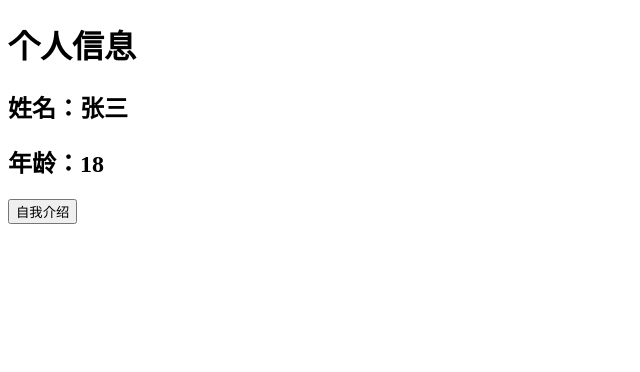
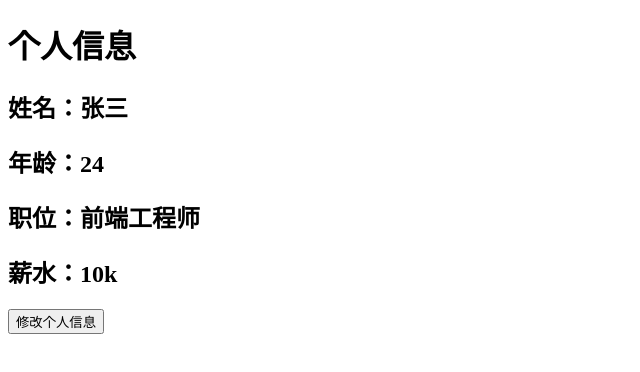
Before and after one commit to dono118/vue3-demo, a Vue app: page / in a window 1280 px wide. Shown: the top 372 px of the page, without its empty margins (0-640 px from the left). Built offline with nearby package versions, Linux system fonts and the light colour scheme.

Commit message:
初识ref函数

```diff
--- a/src/App.vue
+++ b/src/App.vue
@@ -2,28 +2,40 @@
   <h1>个人信息</h1>
   <h2>姓名：{{name}}</h2>
   <h2>年龄：{{age}}</h2>
-  <button @click="sayHello">自我介绍</button>
+  <h2>职位：{{job.type}}</h2>
+  <h2>薪水：{{job.salary}}</h2>
+  <button @click="changeInfo">修改个人信息</button>
 </template>
 
 <script>
+import { ref } from "vue";
 
 export default {
   name: 'App',
   setup() {
     // 数据
-    let name = '张三'
-    let age = 18
+    let name = ref('张三')
+    let age = ref(24)
+    let job = ref({
+      type: '前端工程师',
+      salary: '10k'
+    })
 
     // 方法
-    function sayHello() {
-      alert(`我叫${name}，今年${age}岁了，你好啊！`)
+    function changeInfo() {
+      name.value = '李四'
+      age.value = 28
+      // console.log(job.value);
+      job.value.type = 'UI设计师'
+      job.value.salary = '20k'
     }
 
     // 返回一个对象
     return {
       name,
       age,
-      sayHello
+      job,
+      changeInfo
     }
   }
 }
```
